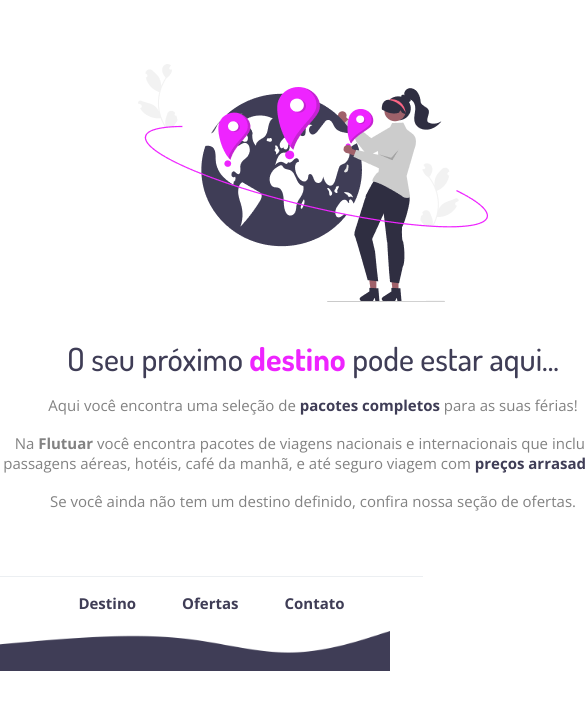
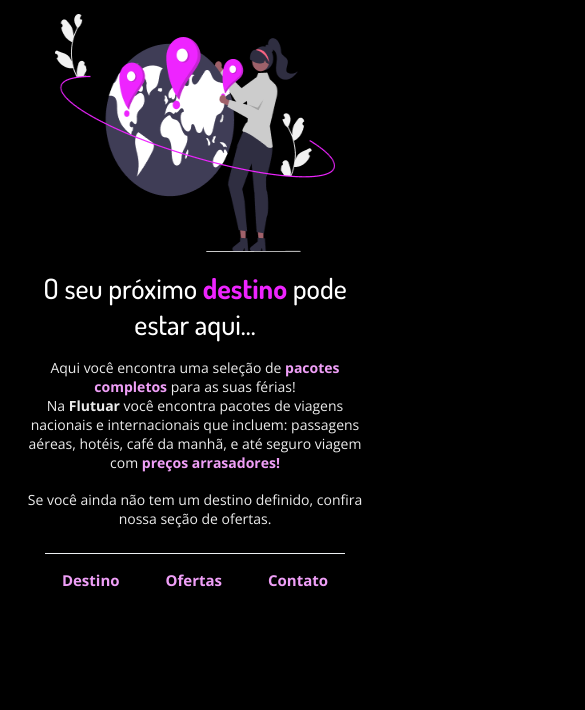
Before and after one commit to vitorvbtf/turismo-page, a plain HTML site: page index.html in a window 390 px wide. Shown: the top 710 px of the page, 585 px wide, since content can reach past the window. Drawn offline with nearby package versions, Linux system fonts and the light colour scheme.

Commit message:
Deixando o projeto responsivo

```diff
--- a/index.html
+++ b/index.html
@@ -1,5 +1,6 @@
 <!DOCTYPE html>
 <html lang="pt-br">
+
 <head>
     <meta charset="UTF-8">
     <meta name="viewport" content="width=device-width, initial-scale=1.0">
@@ -7,26 +8,30 @@
     <link rel="shortcut icon" href="img/Favicon.svg" type="image/x-icon">
     <title>Flutuar.com</title>
 </head>
+
 <body>
 
     <header></header>
 
     <main>
 
-        <img class="img-principal" src="img/img1.png" alt="um desenho de uma mulher segurando um globo e como varios icones de localização nele">
+        <img class="img-principal" src="img/img1.png"
+            alt="um desenho de uma mulher segurando um globo e como varios icones de localização nele">
 
-        <h1>O seu próximo <strong>destino</strong> pode estar aqui...</h1>
+        <div>
+            <h1>O seu próximo <strong>destino</strong> pode estar aqui...</h1>
 
-        <p>Aqui você encontra uma seleção de <span class="alertas">pacotes completos</span> para as suas férias!</p>
+            <p>Aqui você encontra uma seleção de <span class="alertas">pacotes completos</span> para as suas férias!
+                <br>
+                Na <span class="flutuar">Flutuar</span> você encontra pacotes de viagens nacionais e internacionais que
+                incluem: passagens aéreas, hotéis, café da manhã, e até seguro viagem com <span class="alertas">preços
+                    arrasadores!</span>
+            </p>
+            <br>
 
-        <br>
-
-        <p>Na <span class="flutuar">Flutuar</span> você encontra pacotes de viagens nacionais e internacionais que incluem: passagens aéreas, hotéis, café da manhã, e até seguro viagem com <span class="alertas">preços arrasadores!</span></p>
-
-        <br>
-
-        <p>Se você ainda não tem um destino definido, confira nossa seção de ofertas.
-        </p>
+            <p>Se você ainda não tem um destino definido, confira nossa seção de ofertas.
+            </p>
+        </div>
     </main>
 
     <footer>
@@ -35,7 +40,8 @@
         <a href="#">Contato</a>
     </footer>
 
-    <img class="footer" src="img/Wave.png" alt="uma imagem roxa no formato de onda">
+
 
 </body>
+
 </html>
--- a/style.css
+++ b/style.css
@@ -3,30 +3,35 @@
 @import url('https://fonts.googleapis.com/css2?family=Dosis:wght@400;500;700&family=Open+Sans:wght@300;400;500;600;700;800&display=swap');
 
 *{
+    box-sizing: border-box;
     margin: 0;
     padding: 0;
 
 }
 
 body{
-    color: #828282;
+    background-color: black;
+    color: #ECECEC;
     margin: 0;
+
 }
 
 main{
-    width: 626px;
+    display: flex;
+    flex-direction: column;
+    text-align: center;
+    width: 500px;
     margin: 0 auto;
-    text-align: center;
 }
 
 .img-principal{
-    width: 350px;
+    width: 280px;
     height: 238px;
-    margin: 64px auto 32px;
+    margin: 14px auto 18px;
 }
 
 h1{
-    color: #3F3D56;
+    color: white;
     font-size: 32px;
     margin-bottom:16px;
     font-weight: 500;
@@ -40,13 +45,15 @@
 
 
 .alertas{
-    color: #3F3D56;
+    color: #ef9ff7;
     font-weight: bold
 }
 
 p{
+    text-align: center;
     font-size: 15px;
     font-family: 'Open Sans', sans-serif;
+
 }
 
 .flutuar{
@@ -54,14 +61,6 @@
 
 }
 
-footer{
-    text-align: center;
-    border-top: 1px solid #ECEFF2;
-    margin: 65px auto 2px;
-    width: 391px;
-    padding: 16px;
-
-}
 
 a + a{
     margin-left: 42px;
@@ -69,13 +68,32 @@
 
 a{
     text-decoration: none;
-    color: #3F3D56;
+    color: #ef9ff7;
     font-family: 'Open Sans', sans-serif;
     font-weight: bold;
     font-size: 15px;
 }
 
-.footer{
-    position: absolute;
-    width: 100%;
+a:hover{
+    border-bottom:1px solid #ECECEC;
 }
+
+footer{
+    text-align: center;
+    border-top: 1px solid #ECEFF2;
+    margin: 25px auto 0px;
+    width: 300px;
+    padding: 16px;
+}
+
+@media(max-width:620px){
+    main{
+        width: 90%;
+    }
+    h1{
+        font-size: 28px;
+    }
+    p{
+        font-size: 14px;
+    }
+}
```
